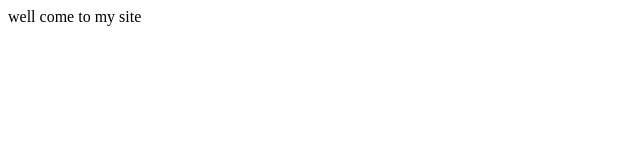
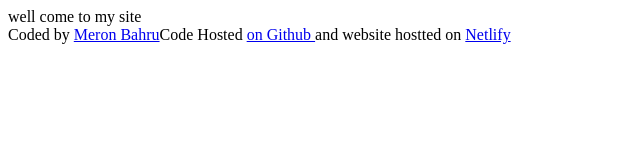
Before and after one commit to merry1214/MyWeatherApp, a plain HTML site: page index.html in a window 1280 px wide. Shown: the whole page, without its empty margins (0-640 px from the left). Drawn offline with Linux system fonts and the light colour scheme.

Commit message:
added a footer to index.html

```diff
--- a/index.html
+++ b/index.html
@@ -7,5 +7,11 @@
   </head>
   <body>
     well come to my site
+    <footer>
+      Coded by <a href="https://github.com/merry1214">Meron Bahru</a>Code Hosted
+      <a href="https://github.com/merry1214/MyWeatherApp">on Github </a> and
+      website hostted on
+      <a href="https://golden-profiterole-8d4d05.netlify.app/">Netlify</a>
+    </footer>
   </body>
 </html>
```
